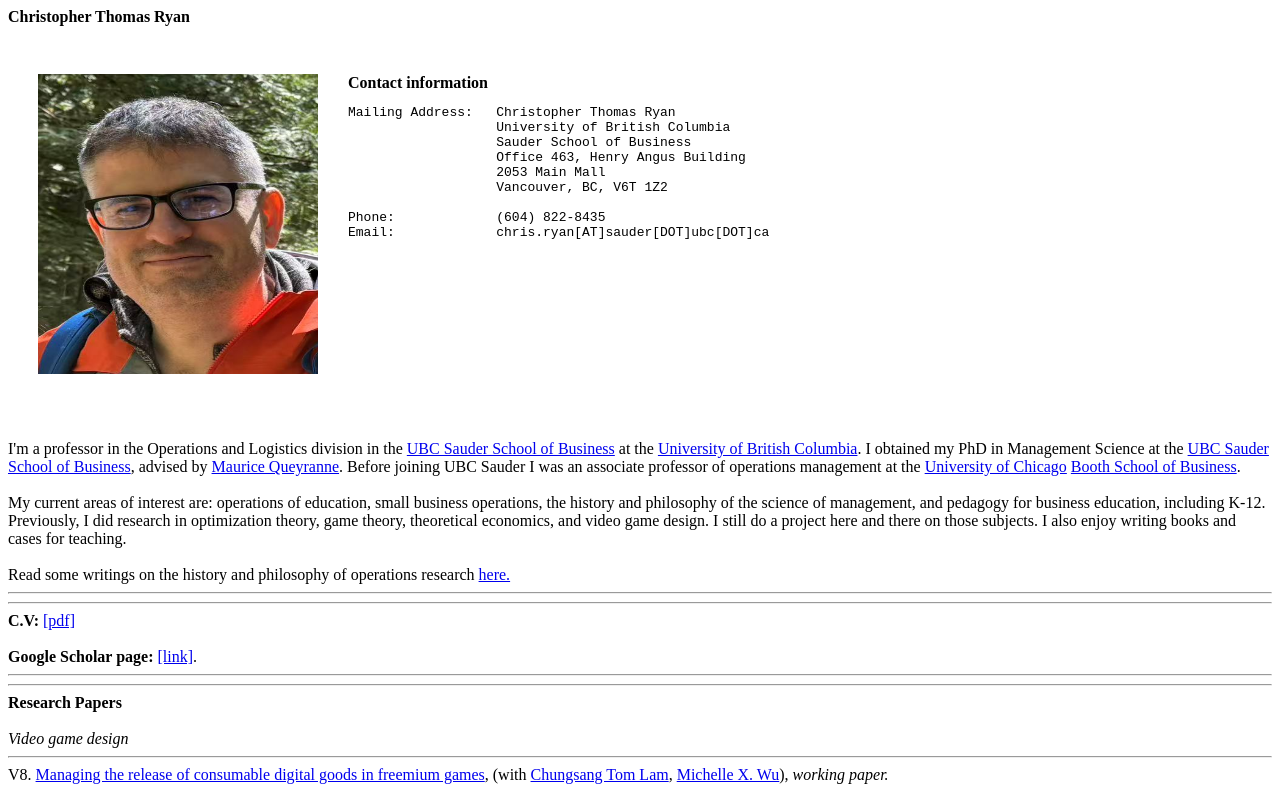
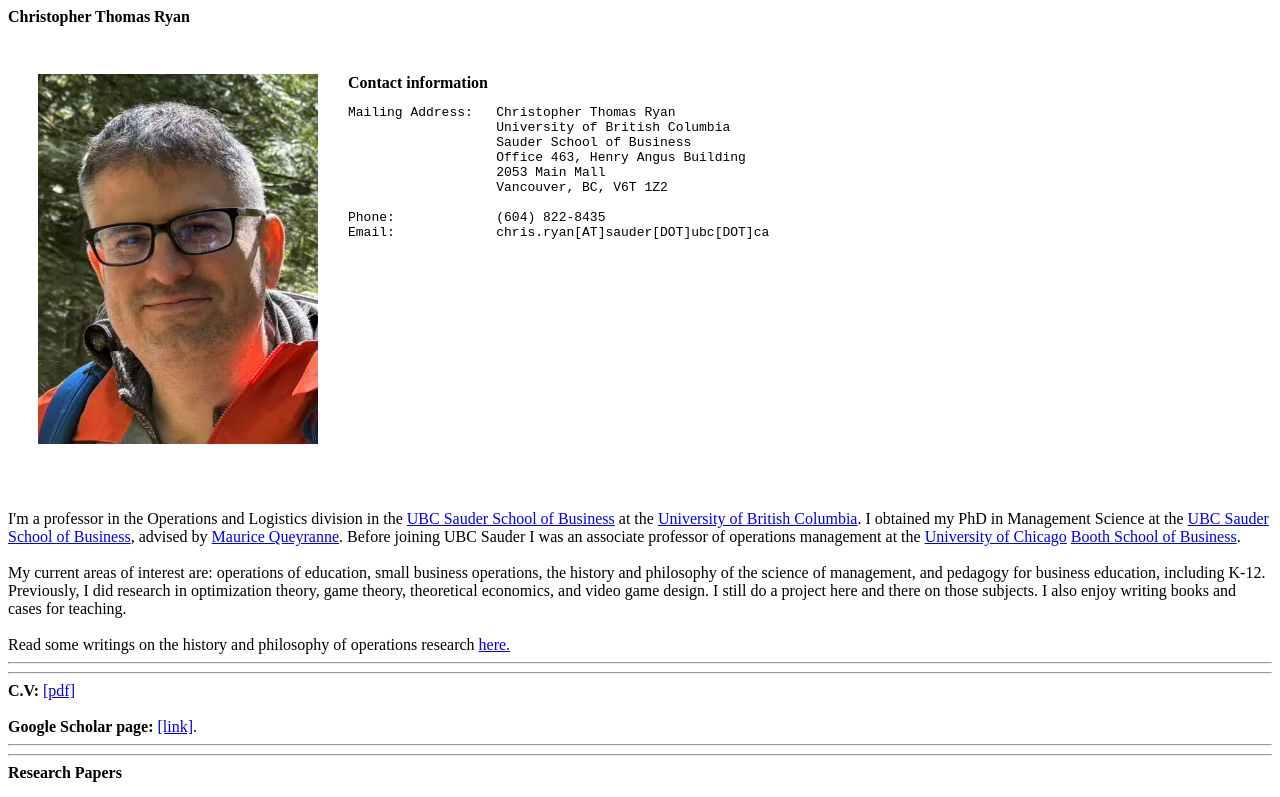
Before and after one commit to christopher-thomas-ryan/christopher-thomas-ryan.github.io, a plain HTML site: page index.html in a window 1280 px wide. Shown: the top 797 px of the page. Drawn offline with Linux system fonts and the light colour scheme.

Commit message:
Update index.html

```diff
--- a/index.html
+++ b/index.html
@@ -16,10 +16,10 @@
 
 <strong>Christopher Thomas Ryan</strong> <br><br>
 
-<table style="width: 467px; height: 232px;" border="0" cellpadding="0" cellspacing="30">
+<table style="width: 467px; height: 326px;" border="0" cellpadding="0" cellspacing="30">
   <tbody>
     <tr valign="top">
-      <td> <img src="images/portrait-outside.png" width="280" height="300" alt="Christopher Thomas Ryan"> </td>
+      <td> <img src="images/portrait-outside.png" width="280" height="370" alt="Christopher Thomas Ryan"> </td>
 	<td>
       <strong>Contact information</strong><pre>
 Mailing Address:   Christopher Thomas Ryan
```
